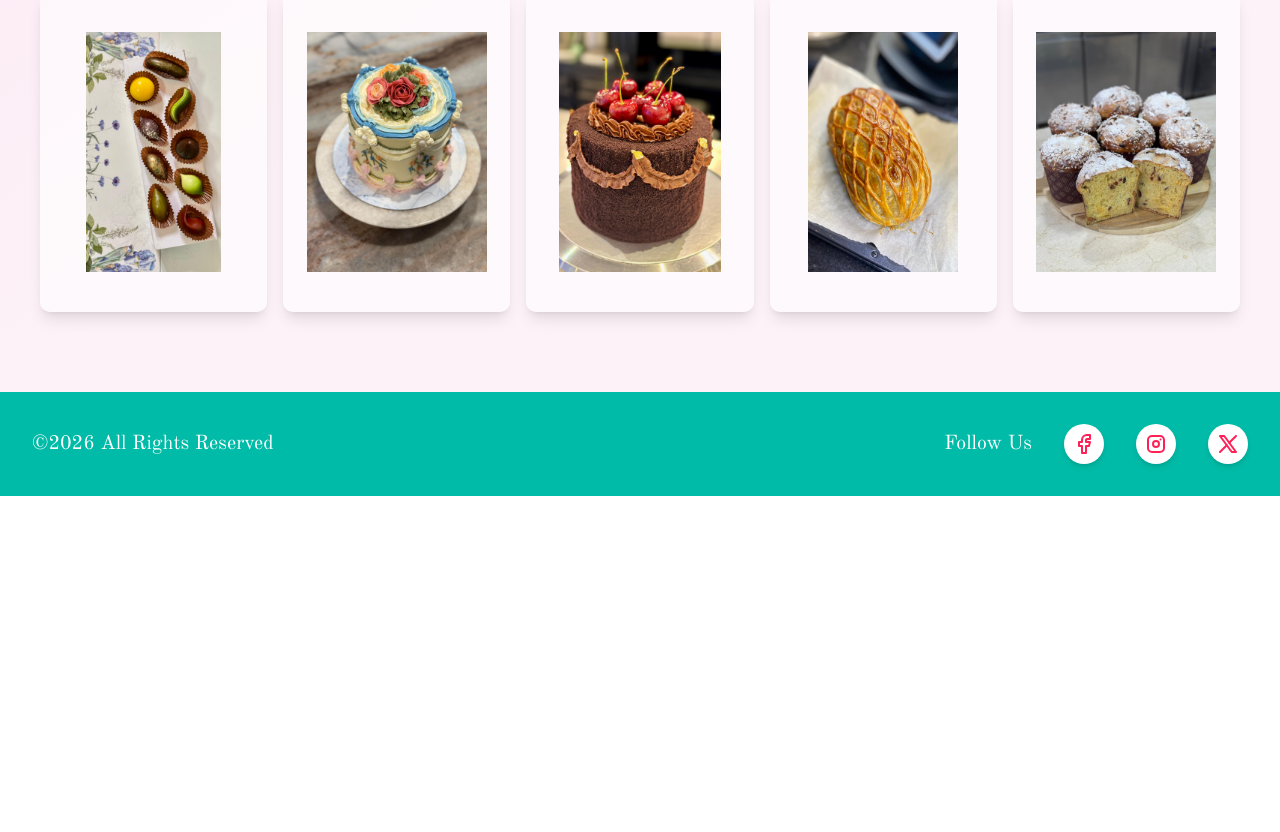
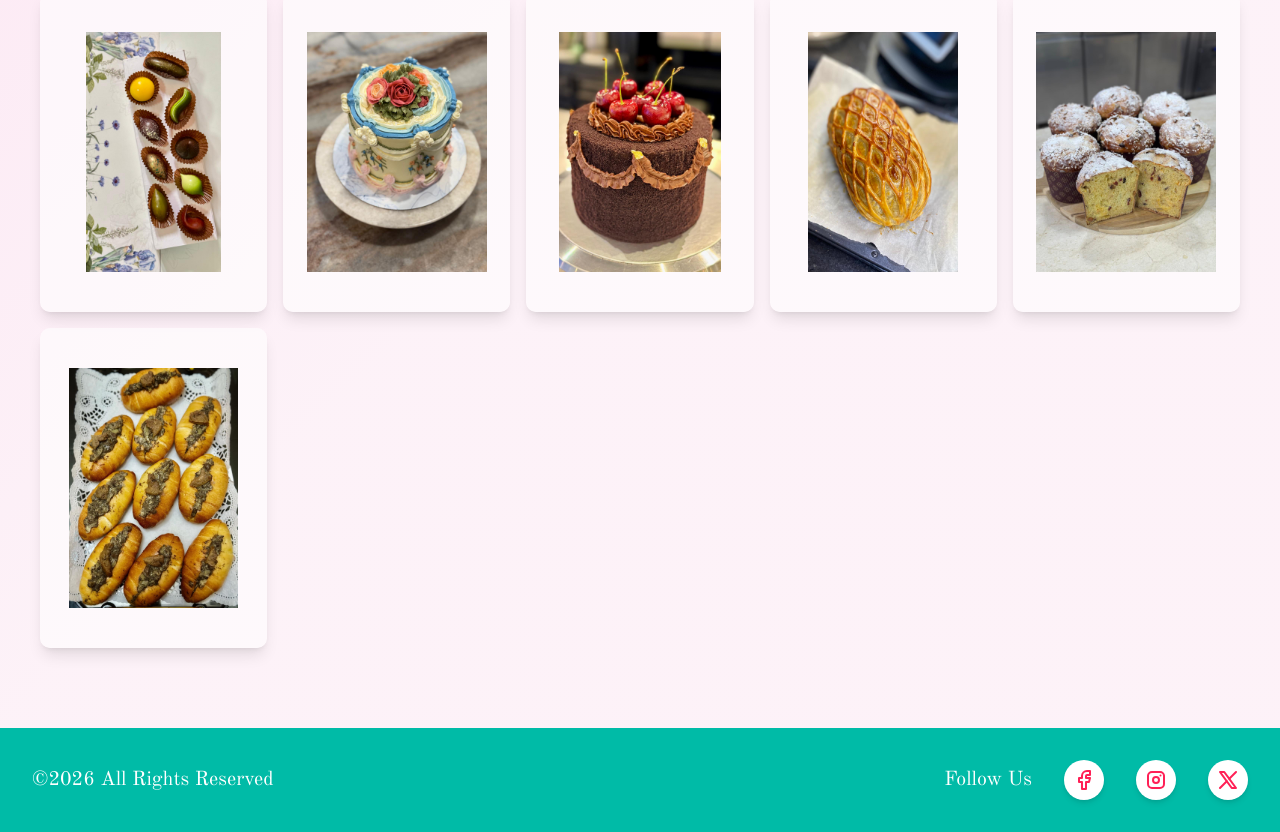
Before and after one commit to DMOO5H/cake_shop_itsscooltodrool2, a Next.js app: page / in a window 1280 px wide. Shown: the part 1766-2598 px from the top of the page. Before the commit the page ends 2262 px from the top, so only its background shows below. Built offline with nearby package versions, Linux system fonts and the light colour scheme.

Commit message:
tenth commit

```diff
--- a/components/FeatureSection.tsx
+++ b/components/FeatureSection.tsx
@@ -8,6 +8,7 @@ import WhatsApp2 from "../assets/WhatsApp Image 2026-01-24 at 11.25.52 AM.jpeg
 import WhatsApp3 from "../assets/WhatsApp Image 2026-01-24 at 11.26.28 AM.jpeg";
 import WhatsApp4 from "../assets/WhatsApp Image 2026-01-24 at 11.31.38 AM.jpeg";
 import WhatsApp5 from "../assets/WhatsApp Image 2026-01-24 at 11.32.12 AM.jpeg";
+import WhatsApp6 from "../assets/WhatsApp Image 2026-02-24 at 12.10.01 PM.jpeg";
 
 export default function FeatureSection() {
   const [open, setOpen] = useState<null | { src: StaticImageData; alt?: string }>(null);
@@ -33,7 +34,7 @@ export default function FeatureSection() {
     },
   ];
 
-  const gallery = [WhatsApp1, WhatsApp2, WhatsApp3, WhatsApp4, WhatsApp5];
+  const gallery = [WhatsApp1, WhatsApp2, WhatsApp3, WhatsApp4, WhatsApp5, WhatsApp6];
 
   return (
     <section className="flex flex-col items-center justify-center bg-linear-to-br from-pink-100 via-pink-50 to-pink-50 py-20 px-6 lg:px-10">
```
Also changed, not shown: assets/WhatsApp Image 2026-02-24 at 12.10.01 PM.jpeg (added).
